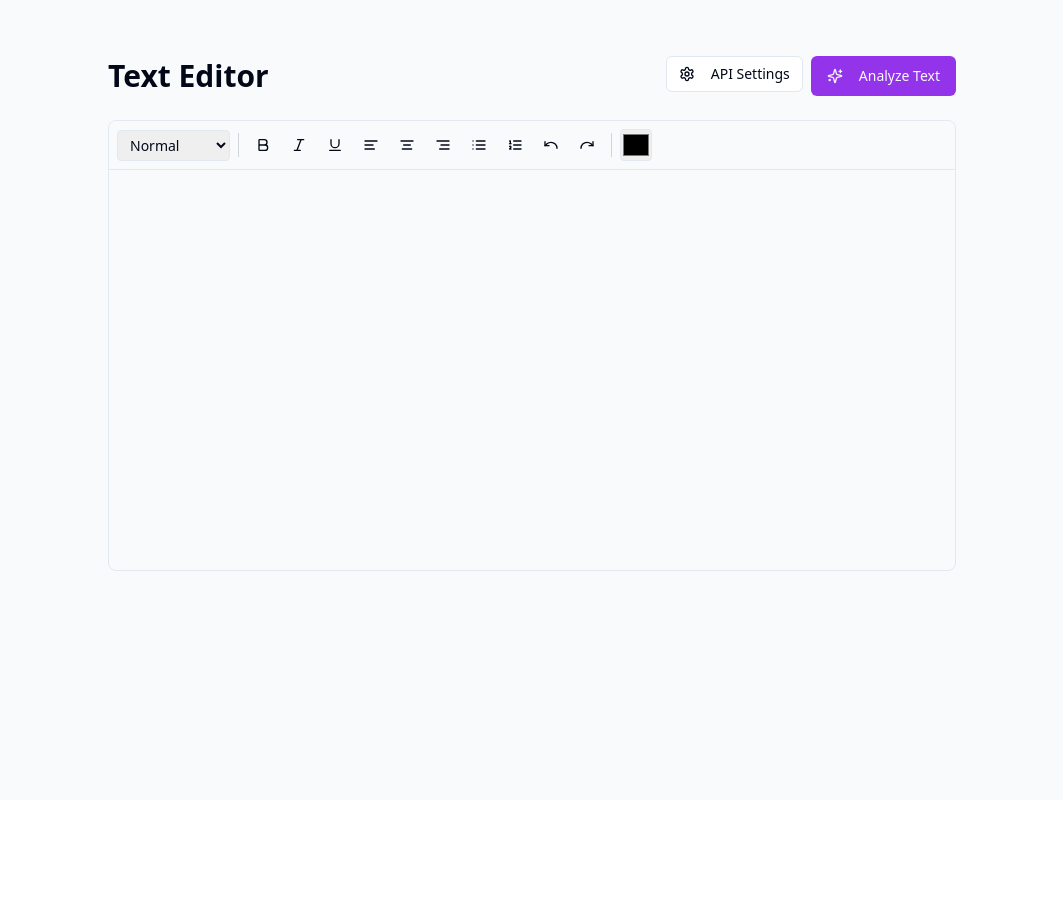
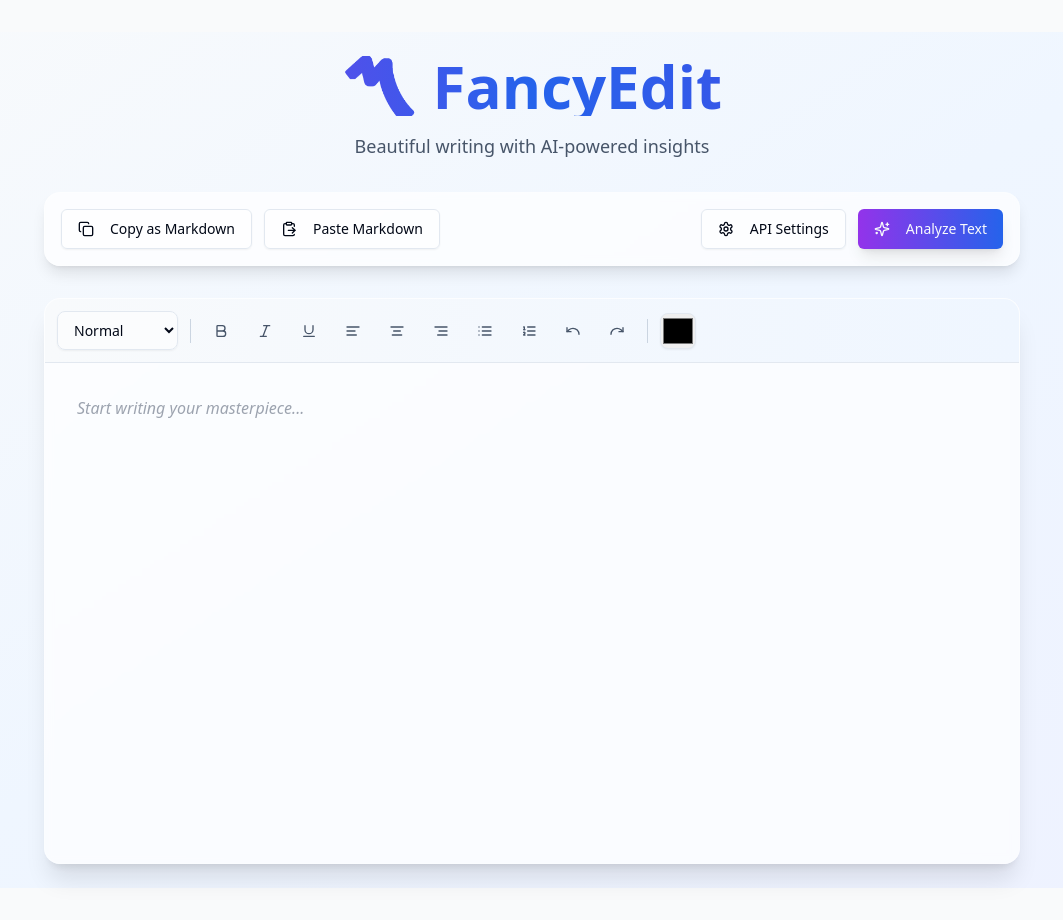
Before and after one commit to AndersPier/textflow-ai-enhance, a React (Vite) app: page / in a window 1280 px wide. Shown: the whole page, without its empty margins (108-1171 px from the left). Before the commit the page ends 800 px from the top, so only its background shows below. Built offline with nearby package versions, Linux system fonts and the light colour scheme.

Commit message:
feat: Improve UI, add copy/paste, and title
- Enhanced the UI for a more appealing, intuitive, and modern look.
- Implemented copy and paste functionality with Markdown support.
- Updated the editor title to "〽 FancyEdit".

```diff
--- a/src/components/FormatToolbar.tsx
+++ b/src/components/FormatToolbar.tsx
@@ -41,10 +41,10 @@ export const FormatToolbar: React.FC<FormatToolbarProps> = ({ onFormat }) => {
   };
 
   return (
-    <div className="border-b bg-gray-50 p-2 flex items-center gap-1 flex-wrap">
+    <div className="bg-gradient-to-r from-slate-50 to-blue-50 border-b border-slate-200 p-3 flex items-center gap-2 flex-wrap">
       <select
         onChange={handleFontSizeChange}
-        className="px-2 py-1 border rounded text-sm"
+        className="px-3 py-2 bg-white/50 border border-slate-200 rounded-lg text-sm shadow-sm hover:bg-white/80 transition-colors"
         defaultValue="3"
       >
         <option value="1">Small</option>
@@ -53,7 +53,7 @@ export const FormatToolbar: React.FC<FormatToolbarProps> = ({ onFormat }) => {
         <option value="7">Extra Large</option>
       </select>
 
-      <div className="w-px h-6 bg-gray-300 mx-1" />
+      <div className="w-px h-6 bg-slate-300 mx-1" />
 
       {formatButtons.map(({ command, icon: Icon, title }) => (
         <Button
@@ -62,18 +62,18 @@ export const FormatToolbar: React.FC<FormatToolbarProps> = ({ onFormat }) => {
           size="sm"
           onClick={() => onFormat(command)}
           title={title}
-          className="h-8 w-8 p-0"
+          className="h-9 w-9 p-0 hover:bg-white/60 hover:shadow-sm transition-all duration-200"
         >
-          <Icon className="h-4 w-4" />
+          <Icon className="h-4 w-4 text-slate-600" />
         </Button>
       ))}
 
-      <div className="w-px h-6 bg-gray-300 mx-1" />
+      <div className="w-px h-6 bg-slate-300 mx-1" />
 
       <input
         type="color"
         onChange={handleColorChange}
-        className="w-8 h-8 rounded border cursor-pointer"
+        className="w-9 h-9 rounded-lg border border-slate-200 cursor-pointer shadow-sm hover:shadow-md transition-shadow"
         title="Text Color"
       />
     </div>
--- a/src/components/TextEditor.tsx
+++ b/src/components/TextEditor.tsx
@@ -2,13 +2,12 @@
 import React, { useState, useRef, useCallback } from 'react';
 import { Button } from '@/components/ui/button';
 import { Input } from '@/components/ui/input';
-import { Textarea } from '@/components/ui/textarea';
 import { Label } from '@/components/ui/label';
 import { Dialog, DialogContent, DialogHeader, DialogTitle, DialogTrigger } from '@/components/ui/dialog';
 import { useToast } from '@/hooks/use-toast';
 import { FormatToolbar } from './FormatToolbar';
 import { analyzeTextWithOpenAI } from '@/utils/openai';
-import { Settings, Sparkles } from 'lucide-react';
+import { Settings, Sparkles, Copy, ClipboardPaste } from 'lucide-react';
 
 const TextEditor = () => {
   const [content, setContent] = useState('');
@@ -24,6 +23,84 @@ const TextEditor = () => {
     editorRef.current?.focus();
   }, []);
 
+  const htmlToMarkdown = (html: string): string => {
+    let markdown = html;
+
+    // Convert HTML tags to markdown
+    markdown = markdown.replace(/<strong>|<b>/g, '**');
+    markdown = markdown.replace(/<\/strong>|<\/b>/g, '**');
+    markdown = markdown.replace(/<em>|<i>/g, '*');
+    markdown = markdown.replace(/<\/em>|<\/i>/g, '*');
+    markdown = markdown.replace(/<u>/g, '<u>');
+    markdown = markdown.replace(/<\/u>/g, '</u>');
+    markdown = markdown.replace(/<br\s*\/?>/g, '\n');
+    markdown = markdown.replace(/<\/p>/g, '\n\n');
+    markdown = markdown.replace(/<p>/g, '');
+    markdown = markdown.replace(/<li>/g, '- ');
+    markdown = markdown.replace(/<\/li>/g, '\n');
+    markdown = markdown.replace(/<ul>|<\/ul>|<ol>|<\/ol>/g, '\n');
+
+    // Clean up extra whitespace
+    markdown = markdown.replace(/\n{3,}/g, '\n\n');
+    markdown = markdown.trim();
+
+    return markdown;
+  };
+
+  const markdownToHtml = (markdown: string): string => {
+    let html = markdown;
+
+    // Convert markdown to HTML
+    html = html.replace(/\*\*(.*?)\*\*/g, '<strong>$1</strong>');
+    html = html.replace(/\*(.*?)\*/g, '<em>$1</em>');
+    html = html.replace(/\n\n/g, '</p><p>');
+    html = html.replace(/\n/g, '<br>');
+    html = html.replace(/^(.+)/, '<p>$1');
+    html = html.replace(/(.+)$/, '$1</p>');
+
+    return html;
+  };
+
+  const handleCopyText = async () => {
+    const markdown = htmlToMarkdown(content);
+    try {
+      await navigator.clipboard.writeText(markdown);
+      toast({
+        title: "Copied to Clipboard",
+        description: "Text copied as Markdown format.",
+      });
+    } catch (error) {
+      console.error('Copy failed:', error);
+      toast({
+        title: "Copy Failed",
+        description: "Failed to copy text to clipboard.",
+        variant: "destructive",
+      });
+    }
+  };
+
+  const handlePasteText = async () => {
+    try {
+      const text = await navigator.clipboard.readText();
+      const html = markdownToHtml(text);
+      if (editorRef.current) {
+        editorRef.current.innerHTML = html;
+        setContent(html);
+      }
+      toast({
+        title: "Pasted from Clipboard",
+        description: "Markdown text pasted and formatted.",
+      });
+    } catch (error) {
+      console.error('Paste failed:', error);
+      toast({
+        title: "Paste Failed",
+        description: "Failed to paste from clipboard.",
+        variant: "destructive",
+      });
+    }
+  };
+
   const handleAnalyzeText = async () => {
     if (!apiKey.trim()) {
       toast({
@@ -34,7 +111,8 @@ const TextEditor = () => {
       return;
     }
 
-    if (!content.trim()) {
+    const plainText = editorRef.current?.innerText || '';
+    if (!plainText.trim()) {
       toast({
         title: "No Content",
         description: "Please write some text to analyze.",
@@ -45,7 +123,7 @@ const TextEditor = () => {
 
     setIsAnalyzing(true);
     try {
-      const result = await analyzeTextWithOpenAI(content, apiKey);
+      const result = await analyzeTextWithOpenAI(plainText, apiKey);
       setAnalysis(result);
       toast({
         title: "Analysis Complete",
@@ -86,37 +164,67 @@ const TextEditor = () => {
   }, []);
 
   return (
-    <div className="max-w-4xl mx-auto p-6 space-y-6">
-      <div className="flex items-center justify-between">
-        <h1 className="text-3xl font-bold">Text Editor</h1>
-        <div className="flex gap-2">
+    <div className="min-h-screen bg-gradient-to-br from-slate-50 via-blue-50 to-indigo-50">
+      <div className="max-w-5xl mx-auto p-6 space-y-8">
+        {/* Header */}
+        <div className="text-center space-y-4">
+          <h1 className="text-6xl font-bold bg-gradient-to-r from-purple-600 via-blue-600 to-indigo-600 bg-clip-text text-transparent">
+            〽 FancyEdit
+          </h1>
+          <p className="text-lg text-slate-600 font-medium">
+            Beautiful writing with AI-powered insights
+          </p>
+        </div>
+
+        {/* Action Bar */}
+        <div className="flex items-center justify-between bg-white/70 backdrop-blur-sm rounded-2xl p-4 shadow-lg border border-white/20">
+          <div className="flex gap-3">
+            <Button
+              onClick={handleCopyText}
+              variant="outline"
+              className="bg-white/50 hover:bg-white/80 border-slate-200 shadow-sm"
+            >
+              <Copy className="w-4 h-4 mr-2" />
+              Copy as Markdown
+            </Button>
+            <Button
+              onClick={handlePasteText}
+              variant="outline"
+              className="bg-white/50 hover:bg-white/80 border-slate-200 shadow-sm"
+            >
+              <ClipboardPaste className="w-4 h-4 mr-2" />
+              Paste Markdown
+            </Button>
+          </div>
+
+          <div className="flex gap-3">
             <Dialog open={isApiKeyDialogOpen} onOpenChange={setIsApiKeyDialogOpen}>
               <DialogTrigger asChild>
-              <Button variant="outline" size="sm">
+                <Button variant="outline" className="bg-white/50 hover:bg-white/80 border-slate-200 shadow-sm">
                   <Settings className="w-4 h-4 mr-2" />
                   API Settings
                 </Button>
               </DialogTrigger>
-            <DialogContent>
+              <DialogContent className="bg-white/95 backdrop-blur-sm">
                 <DialogHeader>
-                <DialogTitle>OpenAI API Configuration</DialogTitle>
+                  <DialogTitle className="text-slate-800">OpenAI API Configuration</DialogTitle>
                 </DialogHeader>
                 <div className="space-y-4">
                   <div>
-                  <Label htmlFor="api-key">OpenAI API Key</Label>
+                    <Label htmlFor="api-key" className="text-slate-700">OpenAI API Key</Label>
                     <Input
                       id="api-key"
                       type="password"
                       value={apiKey}
                       onChange={(e) => setApiKey(e.target.value)}
                       placeholder="sk-..."
-                    className="mt-1"
+                      className="mt-1 bg-white/50"
                     />
-                  <p className="text-sm text-muted-foreground mt-1">
+                    <p className="text-sm text-slate-500 mt-1">
                       Your API key is stored locally and never sent to our servers.
                     </p>
                   </div>
-                <Button onClick={saveApiKey} className="w-full">
+                  <Button onClick={saveApiKey} className="w-full bg-gradient-to-r from-purple-600 to-blue-600 hover:from-purple-700 hover:to-blue-700">
                     Save API Key
                   </Button>
                 </div>
@@ -126,7 +234,7 @@ const TextEditor = () => {
             <Button
               onClick={handleAnalyzeText}
               disabled={isAnalyzing}
-            className="bg-purple-600 hover:bg-purple-700"
+              className="bg-gradient-to-r from-purple-600 to-blue-600 hover:from-purple-700 hover:to-blue-700 shadow-lg"
             >
               <Sparkles className="w-4 h-4 mr-2" />
               {isAnalyzing ? 'Analyzing...' : 'Analyze Text'}
@@ -134,26 +242,32 @@ const TextEditor = () => {
           </div>
         </div>
 
-      <div className="border rounded-lg overflow-hidden">
+        {/* Editor */}
+        <div className="bg-white/70 backdrop-blur-sm rounded-2xl overflow-hidden shadow-xl border border-white/20">
           <FormatToolbar onFormat={handleFormatCommand} />
 
           <div
             ref={editorRef}
             contentEditable
             onInput={handleContentChange}
-          className="min-h-[400px] p-4 focus:outline-none prose max-w-none"
+            className="min-h-[500px] p-8 focus:outline-none prose prose-lg max-w-none text-slate-800 leading-relaxed"
             style={{ whiteSpace: 'pre-wrap' }}
             suppressContentEditableWarning={true}
-          placeholder="Start writing your text here..."
+            data-placeholder="Start writing your masterpiece..."
           />
         </div>
 
+        {/* Analysis Results */}
         {analysis && (
-        <div className="bg-blue-50 border border-blue-200 rounded-lg p-4">
-          <h3 className="font-semibold text-blue-900 mb-2">AI Analysis</h3>
-          <div className="text-blue-800 whitespace-pre-wrap">{analysis}</div>
+          <div className="bg-gradient-to-r from-blue-50 to-indigo-50 border border-blue-200 rounded-2xl p-6 shadow-lg">
+            <h3 className="font-bold text-blue-900 mb-4 text-xl flex items-center">
+              <Sparkles className="w-5 h-5 mr-2" />
+              AI Analysis
+            </h3>
+            <div className="text-blue-800 whitespace-pre-wrap leading-relaxed">{analysis}</div>
           </div>
         )}
+      </div>
     </div>
   );
 };
--- a/src/index.css
+++ b/src/index.css
@@ -1,3 +1,4 @@
+
 @tailwind base;
 @tailwind components;
 @tailwind utilities;
@@ -101,3 +102,15 @@
     @apply bg-background text-foreground;
   }
 }
+
+/* Custom styles for contentEditable placeholder */
+[contenteditable]:empty:before {
+  content: attr(data-placeholder);
+  color: #9ca3af;
+  font-style: italic;
+  pointer-events: none;
+}
+
+[contenteditable]:focus:before {
+  display: none;
+}
```
Lines whose indentation alone changed are shown as unchanged.
